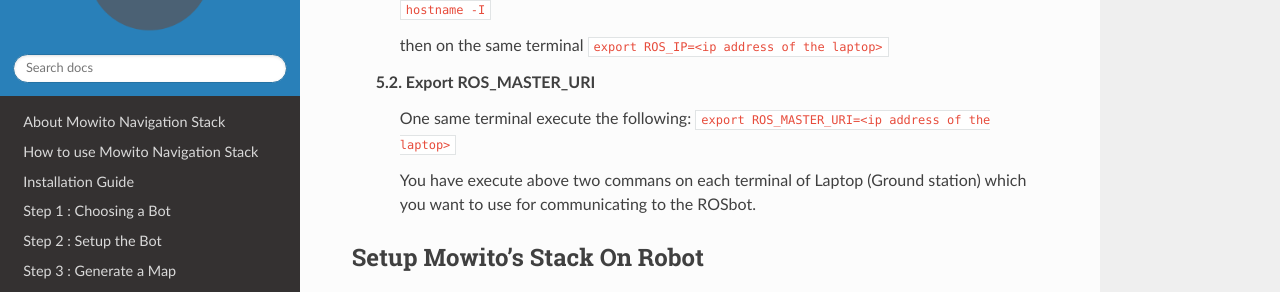
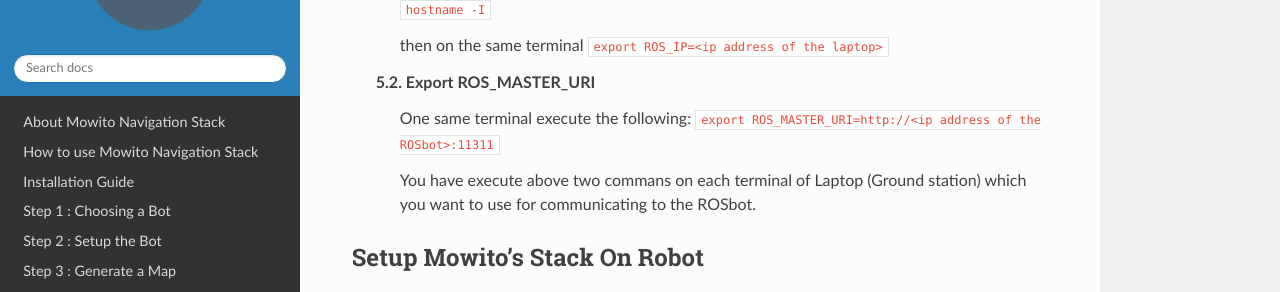
Before and after one commit to mowito/mowito_amd64, a Sphinx documentation site: the page built from docs/source/rosbot_real.rst, in a window 1280 px wide and 900 px high, scrolled down 1143 px. Shown: the part 147-439 px from the top of the window. Built offline with Sphinx 7.4.7 and the Read the Docs theme 2.0.0, drawn with Linux system fonts in a browser that asks for light colours.

Commit message:
deubg ros master uri instructions

```diff
--- a/docs/source/rosbot_real.rst
+++ b/docs/source/rosbot_real.rst
@@ -65,7 +65,7 @@
 
   5.2. Export ROS_MASTER_URI
       One same terminal execute the following:
-      ``export ROS_MASTER_URI=<ip address of the laptop>``
+      ``export ROS_MASTER_URI=http://<ip address of the ROSbot>:11311``
 
       You have execute above two commans on each terminal of Laptop (Ground station) which you want to use for communicating to the ROSbot.
 
```
